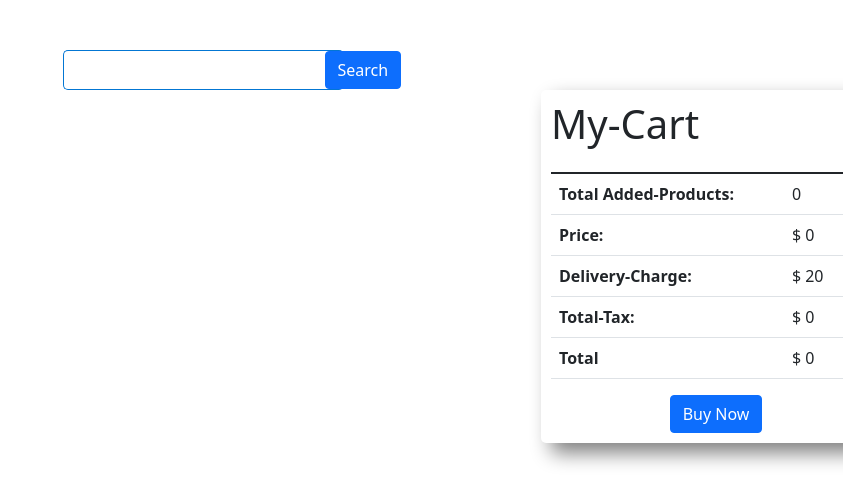
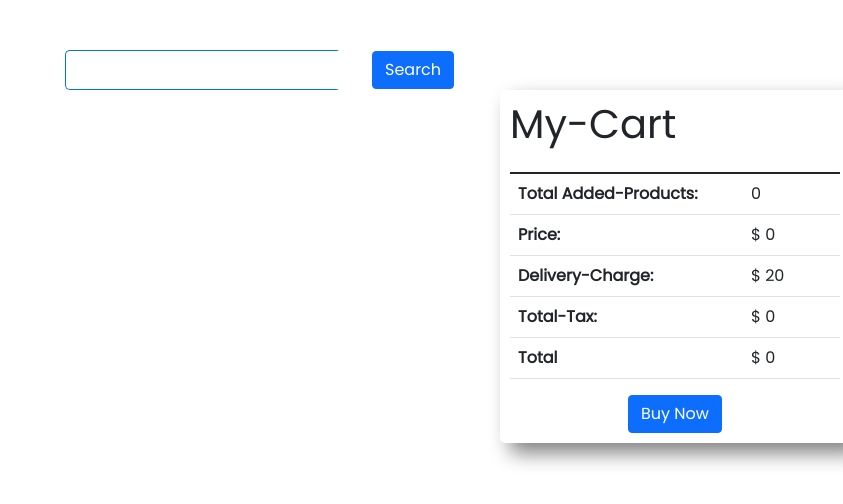
Before and after one commit to ifaz5/uFlash, a plain HTML site: page index.html in a window 1280 px wide. Shown: the whole page, without its empty margins (437-1280 px from the left). Drawn offline with nearby package versions, Linux system fonts and the light colour scheme; no server answers.

Commit message:
ok this is the end

```diff
--- a/css/style.css
+++ b/css/style.css
@@ -1,5 +1,5 @@
-body {
-  overflow-x: hidden;
+*{
+  /* overflow-x: hidden; */
   font-family: "poppins", sans-serif;
 }
 .search-field {
@@ -14,7 +14,7 @@ body {
 }
 .search-box {
   border: 1px solid rgb(3, 118, 211);
-  width: 281px;
+  width: 276px;
   border-radius: 5px;
   margin: auto;
   margin-top: 50px;
@@ -23,7 +23,7 @@ body {
 .search-button {
   padding: 10px 50px;
   border-radius: 25px;
-  margin-left: 20px;
+  margin-left: -20px;
 }
 #all-products {
   display: grid;
@@ -38,11 +38,20 @@ body {
 .single-product {
   padding: 10px;
   transition: 0.6s;
+  height: 600px;
+  width: 300px;
+  margin: 20px;
+  color: rgb(0, 0, 0);
+  background-color: rgb(226, 255, 255);
+
 }
 .single-product:hover {
   box-shadow: 4px 4px 7px gray;
   border-radius: 10px;
   border: 1px solid cyan;
+
+
+
 }
 .product-image {
   width: 150px;
--- a/index.html
+++ b/index.html
@@ -5,7 +5,7 @@
   <meta charset="UTF-8" />
   <meta http-equiv="X-UA-Compatible" content="IE=edge" />
   <meta name="viewport" content="width=device-width, initial-scale=1.0" />
-  <title>Ranga Store</title>
+  <title>Ifaz Shop</title>
   <link rel="shortcut icon" href="logo.png" type="image/png">
   <link rel="stylesheet" href="css/style.css">
   <!-- Latest compiled and minified CSS -->
@@ -19,14 +19,14 @@
   <link href="https://cdn.jsdelivr.net/npm/bootstrap@5.1.1/dist/css/bootstrap.min.css" rel="stylesheet"
     integrity="sha384-F3w7mX95PdgyTmZZMECAngseQB83DfGTowi0iMjiWaeVhAn4FJkqJByhZMI3AhiU" crossorigin="anonymous" />
 
-  <link rel="preconnect" href="https://fonts.googleapis.com">
-  <link rel="preconnect" href="https://fonts.gstatic.com" crossorigin>
-  <link href="https://fonts.googleapis.com/css2?family=Poppins:wght@300&display=swap" rel="stylesheet">
 </head>
-
+<style>
+  @import url('https://fonts.googleapis.com/css2?family=Poppins&display=swap');
+</style>
 <body>
   <header></header>
   <main class="main">
+    <section class="container">
       <div class="">
         <div class="search-box d-flex">
           <input id="input-field" class="search-field me-2s" type="text" />
@@ -113,6 +113,7 @@
           </div>
         </div>
       </div>
+    </section>
   </main>
   <footer></footer>
 
```
Lines whose indentation alone changed are shown as unchanged.
